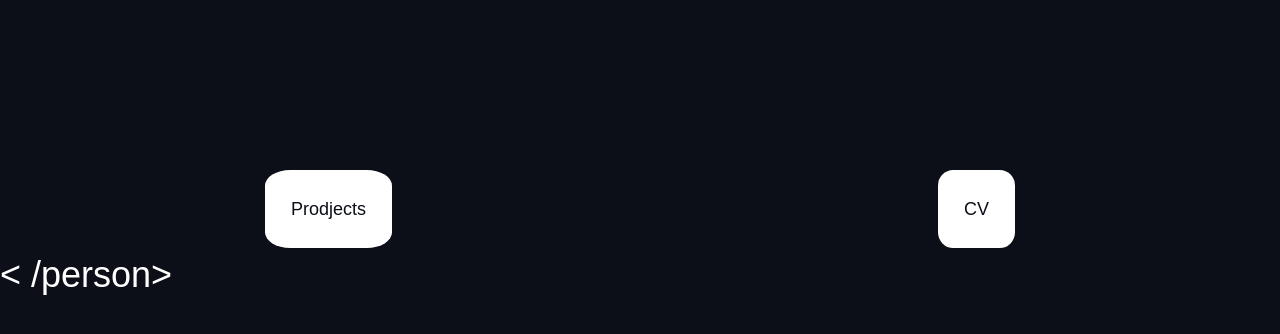
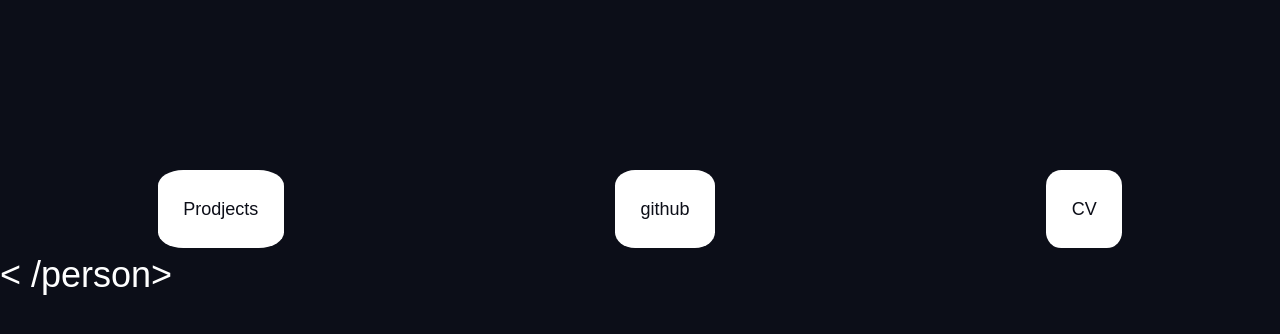
Before and after one commit to AlexNnof/Cv, a plain HTML site: page index.html in a window 1280 px wide. Shown: the part 316-650 px from the top of the page. Drawn offline with Linux system fonts and the light colour scheme.

Commit message:
github link

```diff
--- a/index.html
+++ b/index.html
@@ -13,6 +13,7 @@
 
             <div class="flex">
                 <button class="mainButtons one text-dark"> <a class="text-dark" style="text-decoration: none;" href="prodjects.html">Prodjects</a> </button>
+                <button class="mainButtons one text-dark"> <a class="text-dark" style="text-decoration: none;" href="https://github.com/AlexNnof">github</a> </button>
                 <button class="mainButtons one text-dark"> <a class="text-dark" style="text-decoration: none;" href="https://docs.google.com/document/d/1jPA8Fdi2TQ7F2K3fLE7P5b8lISs6ydNfJujc1WVqLqU/edit" target=”_blank” >CV</a> </button>
             </div>
         </div>
```
